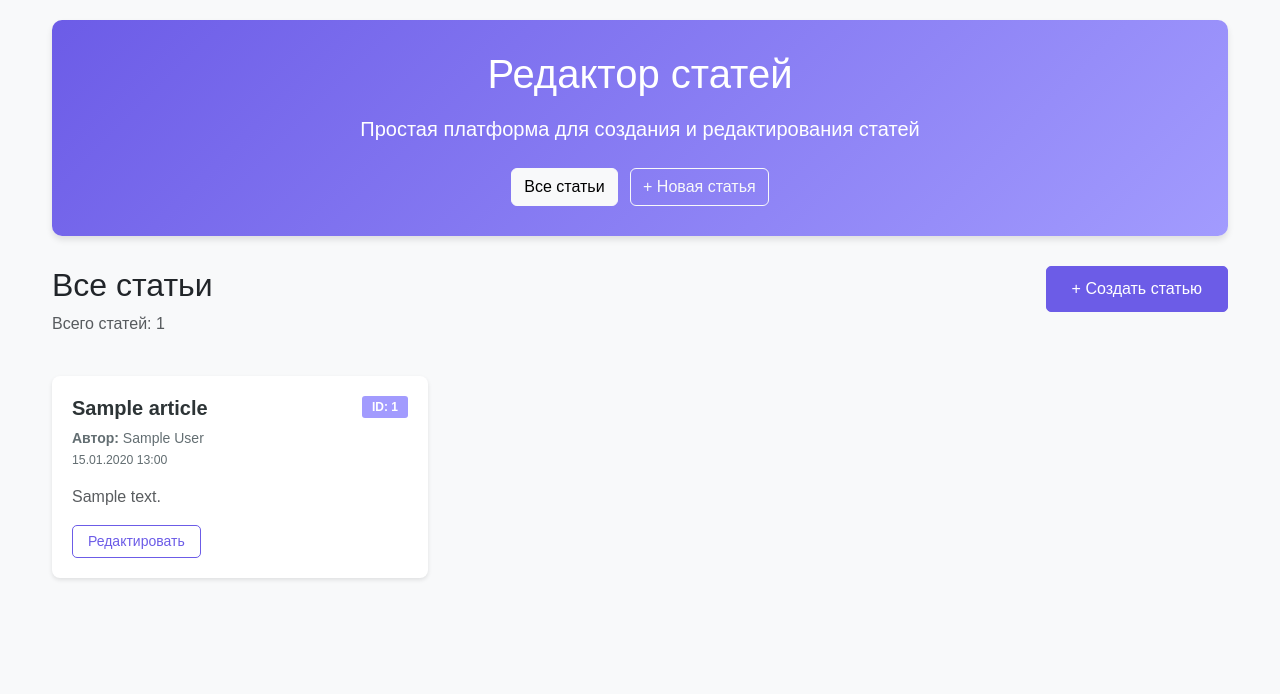
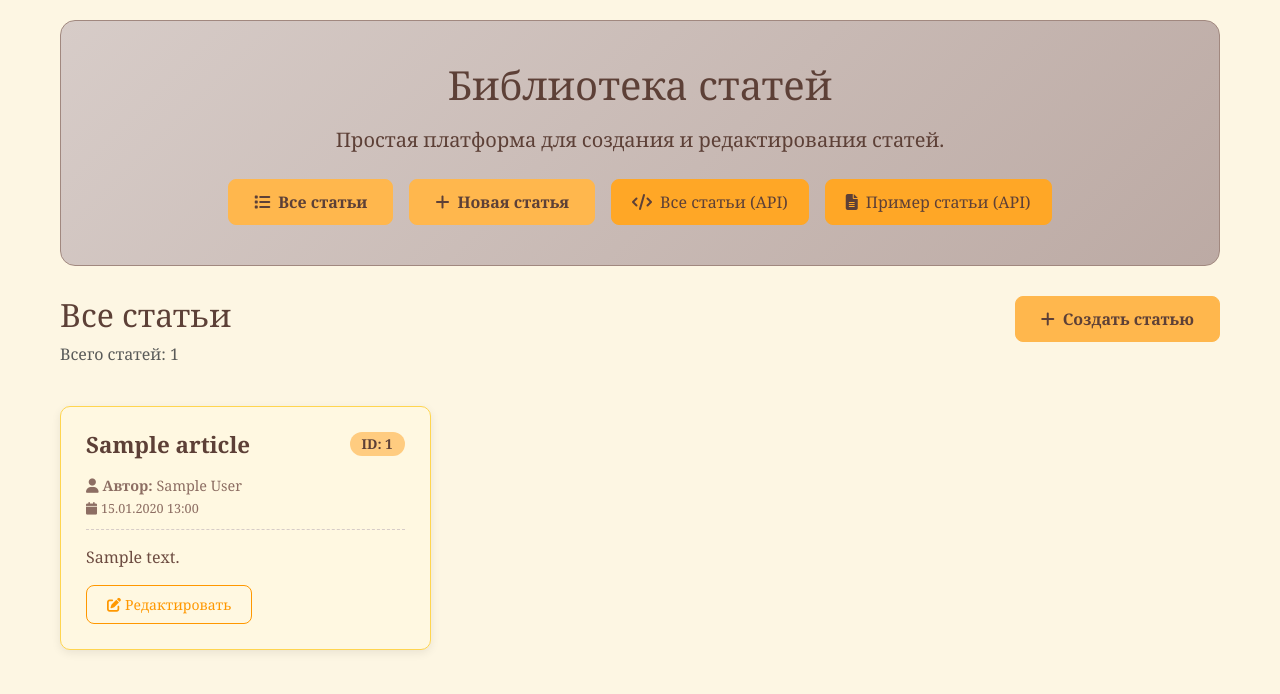
Before and after one commit to milanasarbasova05-git/myproject, a Django app: page /articles/ in a window 1280 px wide. Shown: the top 694 px of the page. Run offline with Django 5.2, Linux system fonts and the light colour scheme; tables that the repository leaves empty hold one stand-in row (values such as "Sample post").

Commit message:
Обновление проекта: - Добавлены кнопки навигации в шапке - Обновлены формы создания/редактирования статей - Добавлен rest api

```diff
--- a/articles/urls.py
+++ b/articles/urls.py
@@ -2,7 +2,14 @@ from django.urls import path
 from . import views
 
 urlpatterns = [
+    # Основные страницы
     path('articles/', views.articles_list, name='articles_list'),
     path('articles/create/', views.article_create, name='article_create'),
     path('articles/<int:article_id>/edit/', views.article_edit, name='article_edit'),
+
+    # API endpoints
+    path('api/articles/', views.api_articles, name='api_articles'),
+    path('api/articles/<int:article_id>/', views.api_article_detail, name='api_article_detail'),
+    path('api/articles/create/', views.api_article_create, name='api_article_create'),
+    path('api/articles/<int:article_id>/update/', views.api_article_update, name='api_article_update'),
 ]
--- a/articles/views.py
+++ b/articles/views.py
@@ -35,3 +35,105 @@ def article_edit(request, article_id):
         return redirect('articles_list')
 
     return render(request, 'articles/edit.html', {'article': article})
+
+
+from django.http import JsonResponse
+from django.views.decorators.csrf import csrf_exempt
+import json
+
+
+# API: Получить все статьи
+def api_articles(request):
+    articles = Article.objects.all().order_by('-created_at')
+    articles_data = [
+        {
+            'id': article.id,
+            'title': article.title,
+            'content': article.content,
+            'author': article.author,
+            'created_at': article.created_at.strftime('%Y-%m-%d %H:%M:%S'),
+        }
+        for article in articles
+    ]
+    return JsonResponse(articles_data, safe=False)
+
+
+# API: Получить конкретную статью
+def api_article_detail(request, article_id):
+    try:
+        article = Article.objects.get(id=article_id)
+        article_data = {
+            'id': article.id,
+            'title': article.title,
+            'content': article.content,
+            'author': article.author,
+            'created_at': article.created_at.strftime('%Y-%m-%d %H:%M:%S'),
+        }
+        return JsonResponse(article_data)
+    except Article.DoesNotExist:
+        return JsonResponse({'error': 'Статья не найдена'}, status=404)
+
+
+# API: Создать статью (без CSRF для тестирования)
+@csrf_exempt
+def api_article_create(request):
+    if request.method == 'POST':
+        try:
+            data = json.loads(request.body)
+
+            # Проверяем обязательные поля
+            if 'title' not in data or 'content' not in data:
+                return JsonResponse({'error': 'Требуются поля title и content'}, status=400)
+
+            # Создаем статью
+            article = Article.objects.create(
+                title=data['title'],
+                content=data['content'],
+                author=data.get('author', 'Аноним')
+            )
+
+            return JsonResponse({
+                'id': article.id,
+                'title': article.title,
+                'content': article.content,
+                'author': article.author,
+                'created_at': article.created_at.strftime('%Y-%m-%d %H:%M:%S'),
+                'message': 'Статья успешно создана'
+            }, status=201)
+        except json.JSONDecodeError:
+            return JsonResponse({'error': 'Неверный JSON формат'}, status=400)
+
+    return JsonResponse({'error': 'Метод не поддерживается'}, status=405)
+
+
+# API: Обновить статью
+@csrf_exempt
+def api_article_update(request, article_id):
+    if request.method == 'PUT':
+        try:
+            article = Article.objects.get(id=article_id)
+            data = json.loads(request.body)
+
+            if 'title' in data:
+                article.title = data['title']
+            if 'content' in data:
+                article.content = data['content']
+            if 'author' in data:
+                article.author = data['author']
+
+            article.save()
+
+            return JsonResponse({
+                'id': article.id,
+                'title': article.title,
+                'content': article.content,
+                'author': article.author,
+                'created_at': article.created_at.strftime('%Y-%m-%d %H:%M:%S'),
+                'message': 'Статья успешно обновлена'
+            })
+        except Article.DoesNotExist:
+            return JsonResponse({'error': 'Статья не найдена'}, status=404)
+        except json.JSONDecodeError:
+            return JsonResponse({'error': 'Неверный JSON формат'}, status=400)
+
+    return JsonResponse({'error': 'Метод не поддерживается'}, status=405)
--- a/templates/articles/list.html
+++ b/templates/articles/list.html
@@ -6,112 +6,169 @@
     <title>Все статьи</title>
 
     <link href="https://cdn.jsdelivr.net/npm/bootstrap@5.3.0/dist/css/bootstrap.min.css" rel="stylesheet">
+    <link rel="stylesheet" href="https://cdnjs.cloudflare.com/ajax/libs/font-awesome/6.4.0/css/all.min.css">
 
     <style>
         body {
-            background-color: #f8f9fa;
-            font-family: Arial, sans-serif;
-            padding: 20px;
+            background-color: #fdf6e3;
+            font-family: 'Georgia', 'Times New Roman', serif;
+            color: #5d4037;
         }
 
         .container {
             max-width: 1200px;
             margin: 0 auto;
+            padding: 20px;
         }
 
         .header {
-            background: linear-gradient(135deg, #6c5ce7, #a29bfe);
-            color: white;
-            padding: 30px;
-            border-radius: 10px;
+            background: linear-gradient(135deg, #d7ccc8, #bcaaa4);
+            color: #5d4037;
+            padding: 40px;
+            border-radius: 15px;
             margin-bottom: 30px;
-            box-shadow: 0 4px 6px rgba(0,0,0,0.1);
+            border: 1px solid #a1887f;
         }
 
         .article-card {
-            background: white;
-            border-radius: 8px;
-            padding: 20px;
-            margin-bottom: 20px;
-            box-shadow: 0 2px 4px rgba(0,0,0,0.1);
-            transition: transform 0.2s;
+            background: #fff8e1;
+            border-radius: 10px;
+            padding: 25px;
+            margin-bottom: 25px;
+            box-shadow: 0 3px 10px rgba(0,0,0,0.08);
+            transition: transform 0.3s ease;
+            border: 1px solid #ffd54f;
         }
 
         .article-card:hover {
             transform: translateY(-5px);
-            box-shadow: 0 4px 8px rgba(0,0,0,0.15);
+            box-shadow: 0 5px 15px rgba(0,0,0,0.15);
+            background: #ffecb3;
         }
 
         .article-title {
-            color: #2d3436;
-            font-weight: 600;
-            margin-bottom: 10px;
+            color: #5d4037;
+            font-weight: 700;
+            margin-bottom: 15px;
+            font-size: 1.4rem;
         }
 
         .article-meta {
-            color: #636e72;
-            font-size: 14px;
+            color: #8d6e63;
+            font-size: 0.9rem;
+            margin-bottom: 15px;
+            padding-bottom: 10px;
+            border-bottom: 1px dashed #d7ccc8;
+        }
+
+        .btn-primary {
+            background-color: #ffb74d;
+            border-color: #ffb74d;
+            color: #5d4037;
+            padding: 10px 25px;
+            border-radius: 8px;
+            font-weight: 600;
+            transition: all 0.3s;
+        }
+
+        .btn-primary:hover {
+            background-color: #ffa726;
+            border-color: #ffa726;
+            color: #5d4037;
+            transform: scale(1.05);
+        }
+
+        .btn-outline-primary {
+            color: #ff9800;
+            border-color: #ff9800;
+            padding: 8px 20px;
+            border-radius: 8px;
+            font-weight: 500;
+            transition: all 0.3s;
+        }
+
+        .btn-outline-primary:hover {
+            background-color: #ff9800;
+            border-color: #ff9800;
+            color: #5d4037;
+            transform: scale(1.05);
+        }
+
+        .btn-warning {
+            background-color: #ffa726;
+            border-color: #ffa726;
+            color: #5d4037;
+            padding: 10px 20px;
+            border-radius: 8px;
+            font-weight: 500;
+            transition: all 0.3s;
+        }
+
+        .btn-warning:hover {
+            background-color: #ff9800;
+            border-color: #ff9800;
+            color: #5d4037;
+            transform: scale(1.05);
+        }
+
+        .badge {
+            background-color: #ffcc80;
+            color: #5d4037;
+            padding: 5px 12px;
+            border-radius: 20px;
+            font-size: 0.85rem;
+            font-weight: 600;
+        }
+
+        .api-title {
+            color: #e65100;
+            font-size: 1.2rem;
             margin-bottom: 15px;
         }
 
-        .btn-primary {
-            background-color: #6c5ce7;
-            border-color: #6c5ce7;
-            padding: 10px 25px;
-            border-radius: 5px;
-        }
-
-        .btn-primary:hover {
-            background-color: #5b4bcf;
-            border-color: #5b4bcf;
-        }
-
-        .btn-outline-primary {
-            color: #6c5ce7;
-            border-color: #6c5ce7;
-            padding: 5px 15px;
-            border-radius: 5px;
-        }
-
-        footer {
-            margin-top: 50px;
-            padding: 20px 0;
-            text-align: center;
-            color: #636e72;
-            border-top: 1px solid #eee;
+        .api-code {
+            background: #fff8e1;
+            padding: 15px;
+            border-radius: 8px;
+            border-left: 4px solid #ffb74d;
+            font-family: monospace;
+            color: #5d4037;
+            overflow-x: auto;
         }
 
         .no-articles {
             text-align: center;
-            padding: 40px;
-            color: #636e72;
-            background: white;
-            border-radius: 10px;
+            padding: 50px;
+            color: #8d6e63;
+            background: #fff8e1;
+            border-radius: 15px;
+            border: 2px dashed #ffcc80;
         }
 
-        .badge {
-            background-color: #a29bfe;
-            color: white;
-            padding: 5px 10px;
-            border-radius: 3px;
-            font-size: 12px;
-        }
     </style>
 </head>
 <body>
     <div class="container">
+        <!-- Шапка -->
         <div class="header text-center">
-            <h1 class="mb-3"> Редактор статей</h1>
-            <p class="lead mb-4">Простая платформа для создания и редактирования статей</p>
-            <a href="/articles/" class="btn btn-light me-2">
-                Все статьи
-            </a>
-            <a href="/articles/create/" class="btn btn-outline-light">
-                + Новая статья
-            </a>
+            <h1 class="mb-3">Библиотека статей</h1>
+            <p class="lead mb-4">Простая платформа для создания и редактирования статей.</p>
+            <div class="d-flex justify-content-center flex-wrap gap-3">
+                <a href="/articles/" class="btn btn-primary">
+                    <i class="fas fa-list me-2"></i>Все статьи
+                </a>
+                <a href="/articles/create/" class="btn btn-primary">
+                    <i class="fas fa-plus me-2"></i>Новая статья
+                </a>
+                <a href="/api/articles/" class="btn btn-warning">
+                    <i class="fas fa-code me-2"></i>Все статьи (API)
+                </a>
+                <a href="/api/articles/1/" class="btn btn-warning">
+                    <i class="fas fa-file-alt me-2"></i>Пример статьи (API)
+                </a>
+            </div>
         </div>
 
-        <!-- Заголовок страницы -->
         <div class="row mb-4">
             <div class="col-md-6">
                 <h2>Все статьи</h2>
@@ -119,7 +176,7 @@
             </div>
             <div class="col-md-6 text-end">
                 <a href="/articles/create/" class="btn btn-primary">
-                    + Создать статью
+                    <i class="fas fa-plus me-2"></i>Создать статью
                 </a>
             </div>
         </div>
@@ -129,22 +186,22 @@
                 {% for article in articles %}
                 <div class="col-md-6 col-lg-4">
                     <div class="article-card">
-                        <div class="d-flex justify-content-between align-items-start mb-2">
+                        <div class="d-flex justify-content-between align-items-start mb-3">
                             <h5 class="article-title mb-0">{{ article.title|truncatechars:40 }}</h5>
                             <span class="badge">ID: {{ article.id }}</span>
                         </div>
 
                         <div class="article-meta">
-                            <div><strong>Автор:</strong> {{ article.author }}</div>
-                            <div><small>{{ article.created_at|date:"d.m.Y H:i" }}</small></div>
+                            <div><strong><i class="fas fa-user me-1"></i>Автор:</strong> {{ article.author }}</div>
+                            <div><small><i class="fas fa-calendar me-1"></i>{{ article.created_at|date:"d.m.Y H:i" }}</small></div>
                         </div>
 
-                        <p class="text-muted mb-3">
-                            {{ article.content|truncatewords:20 }}
+                        <p class="mb-3" style="color: #6d4c41;">
+                            {{ article.content|truncatewords:25 }}
                         </p>
 
                         <a href="/articles/{{ article.id }}/edit/" class="btn btn-outline-primary btn-sm">
-                            Редактировать
+                            <i class="fas fa-edit me-1"></i>Редактировать
                         </a>
                     </div>
                 </div>
@@ -155,15 +212,13 @@
                 <h4 class="mb-3">Статей пока нет</h4>
                 <p class="mb-4">Будьте первым, кто создаст статью!</p>
                 <a href="/articles/create/" class="btn btn-primary">
-                    Создать первую статью
+                    <i class="fas fa-plus-circle me-2"></i>Создать первую статью
                 </a>
             </div>
         {% endif %}
 
-
     </div>
 
-    <!-- Bootstrap JS -->
     <script src="https://cdn.jsdelivr.net/npm/bootstrap@5.3.0/dist/js/bootstrap.bundle.min.js"></script>
 </body>
 </html>
```
Also changed, not shown: templates/articles/create.html (+34 -10 lines), templates/articles/edit.html (+23 -7 lines), 1 other file.
